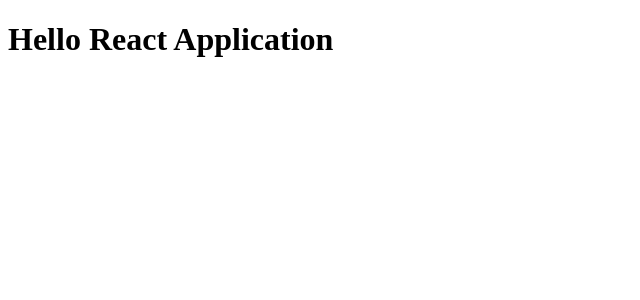
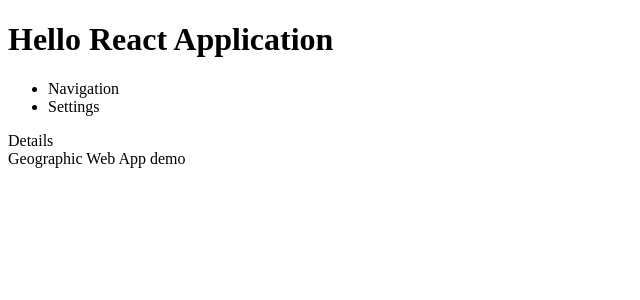
Before and after one commit to jhannes/gis-kata, a React (Vite) app: page / in a window 1280 px wide. Shown: the top 300 px of the page, without its empty margins (0-640 px from the left). Built offline with nearby package versions, Linux system fonts and the light colour scheme.

Commit message:
Create dom structure

```diff
--- a/src/modules/application/application.tsx
+++ b/src/modules/application/application.tsx
@@ -1,5 +1,22 @@
 import React from "react";
 
 export function Application() {
-  return <h1>Hello React Application</h1>;
+  return (
+    <>
+      <header>
+        <h1>Hello React Application</h1>
+      </header>
+      <main>
+        <nav>
+          <ul>
+            <li>Navigation</li>
+            <li>Settings</li>
+          </ul>
+        </nav>
+        <div id="map" />
+        <aside>Details</aside>
+      </main>
+      <footer>Geographic Web App demo</footer>
+    </>
+  );
 }
```
